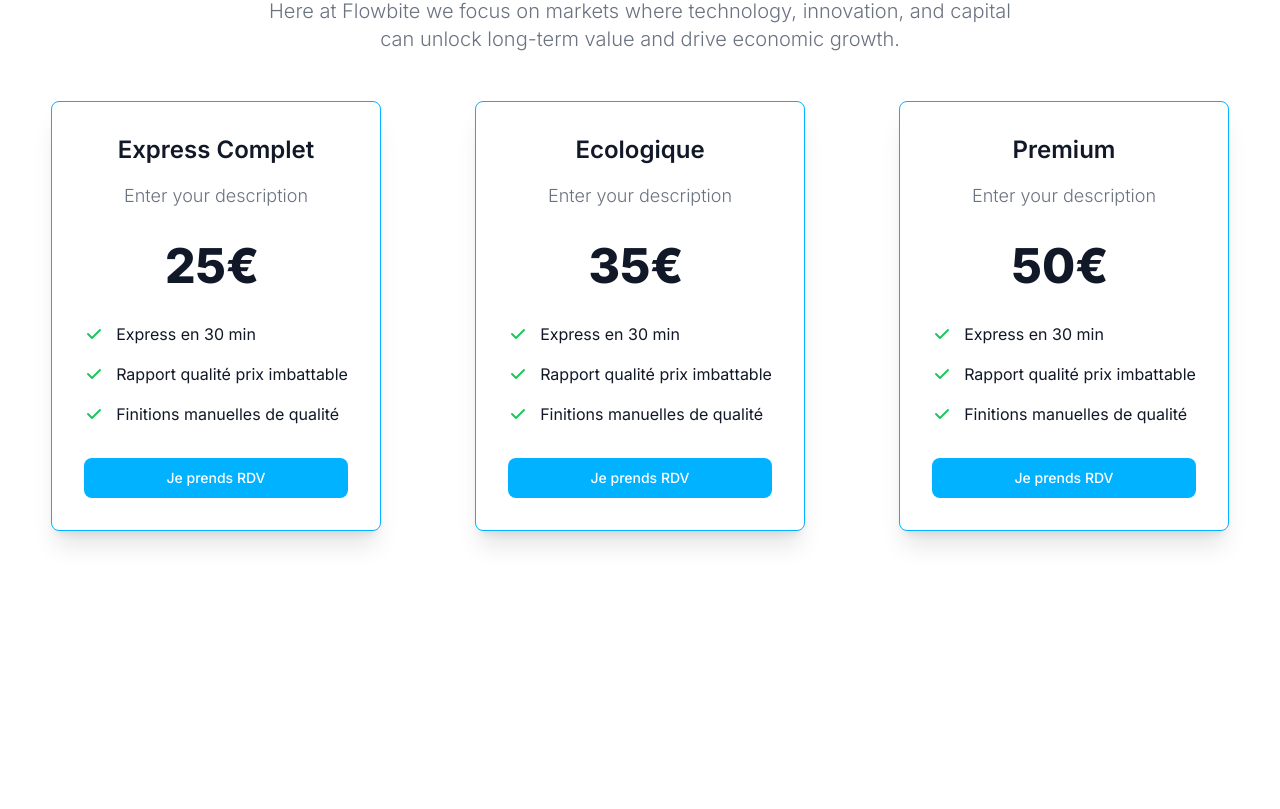
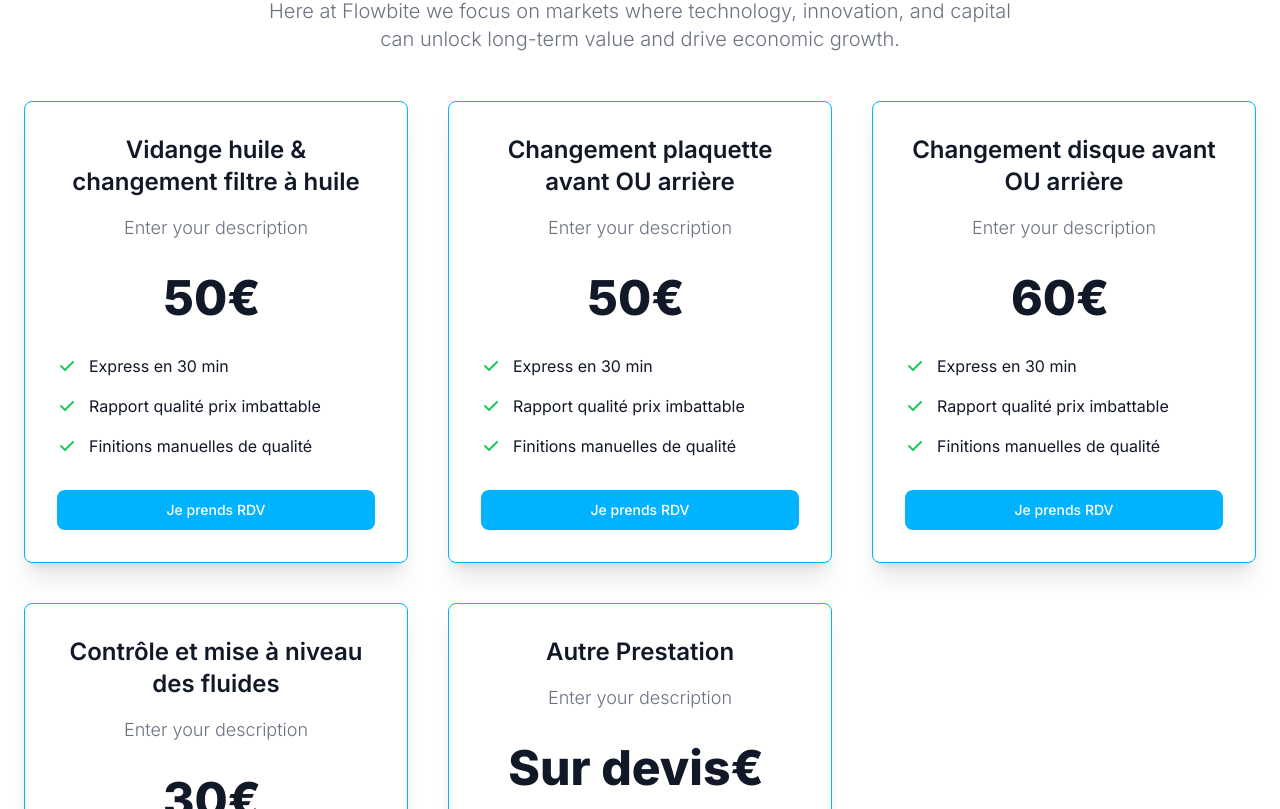
Before and after one commit to Yannis-Alouache/MyCarz, a Next.js app in the folder frontend/: page /mechanique in a window 1280 px wide. Shown: the part 3131-3940 px from the top of the page. Built offline with nearby package versions, Linux system fonts and the light colour scheme.

Commit message:
[+] added accurate pricing for mechanics

```diff
--- a/frontend/src/app/(routes)/mechanique/page.js
+++ b/frontend/src/app/(routes)/mechanique/page.js
@@ -20,9 +20,9 @@ import OurMission from "@/app/_components/OurMission/OurMission"
 const Mechanique = () => {
   const pricingInfos = [
     {
-      title: "Express Complet",
+      title: "Vidange huile & changement filtre à huile",
       catchPhrase: "Enter your description",
-      price: "25",
+      price: "50",
       services : [
         "Express en 30 min",
         "Rapport qualité prix imbattable",
@@ -30,9 +30,9 @@ const Mechanique = () => {
       ]
     },
     {
-      title: "Ecologique",
+      title: "Changement plaquette avant OU arrière",
       catchPhrase: "Enter your description",
-      price: "35",
+      price: "50",
       services : [
         "Express en 30 min",
         "Rapport qualité prix imbattable",
@@ -40,9 +40,29 @@ const Mechanique = () => {
       ]
     },
     {
-      title: "Premium",
+      title: "Changement disque avant OU arrière",
       catchPhrase: "Enter your description",
-      price: "50",
+      price: "60",
+      services : [
+        "Express en 30 min",
+        "Rapport qualité prix imbattable",
+        "Finitions manuelles de qualité"
+      ]
+    },
+    {
+      title: "Contrôle et mise à niveau des fluides",
+      catchPhrase: "Enter your description",
+      price: "30",
+      services : [
+        "Express en 30 min",
+        "Rapport qualité prix imbattable",
+        "Finitions manuelles de qualité"
+      ]
+    },
+    {
+      title: "Autre Prestation",
+      catchPhrase: "Enter your description",
+      price: "Sur devis",
       services : [
         "Express en 30 min",
         "Rapport qualité prix imbattable",
--- a/frontend/src/app/_components/Pricing/Pricing.jsx
+++ b/frontend/src/app/_components/Pricing/Pricing.jsx
@@ -4,7 +4,7 @@ const Pricing = (props) => {
     let { title, price, services, catchPhrase, mainColor } = props
   return (
     <>
-        <div className={"flex flex-col p-6 mx-auto max-w-lg text-center text-gray-900 bg-white rounded-lg border shadow-xl xl:p-8"} style={{borderColor: mainColor}}>
+        <div className={"flex flex-col p-6 mx-auto max-w-lg text-center text-gray-900 bg-white rounded-lg w-full border shadow-xl xl:p-8"} style={{borderColor: mainColor}}>
             <h3 className="mb-4 text-2xl font-semibold">{title}</h3>
             <p className="font-light text-gray-500 sm:text-lg dark:text-gray-400">{catchPhrase}</p>
             <div className="flex justify-center items-baseline my-8">
```
